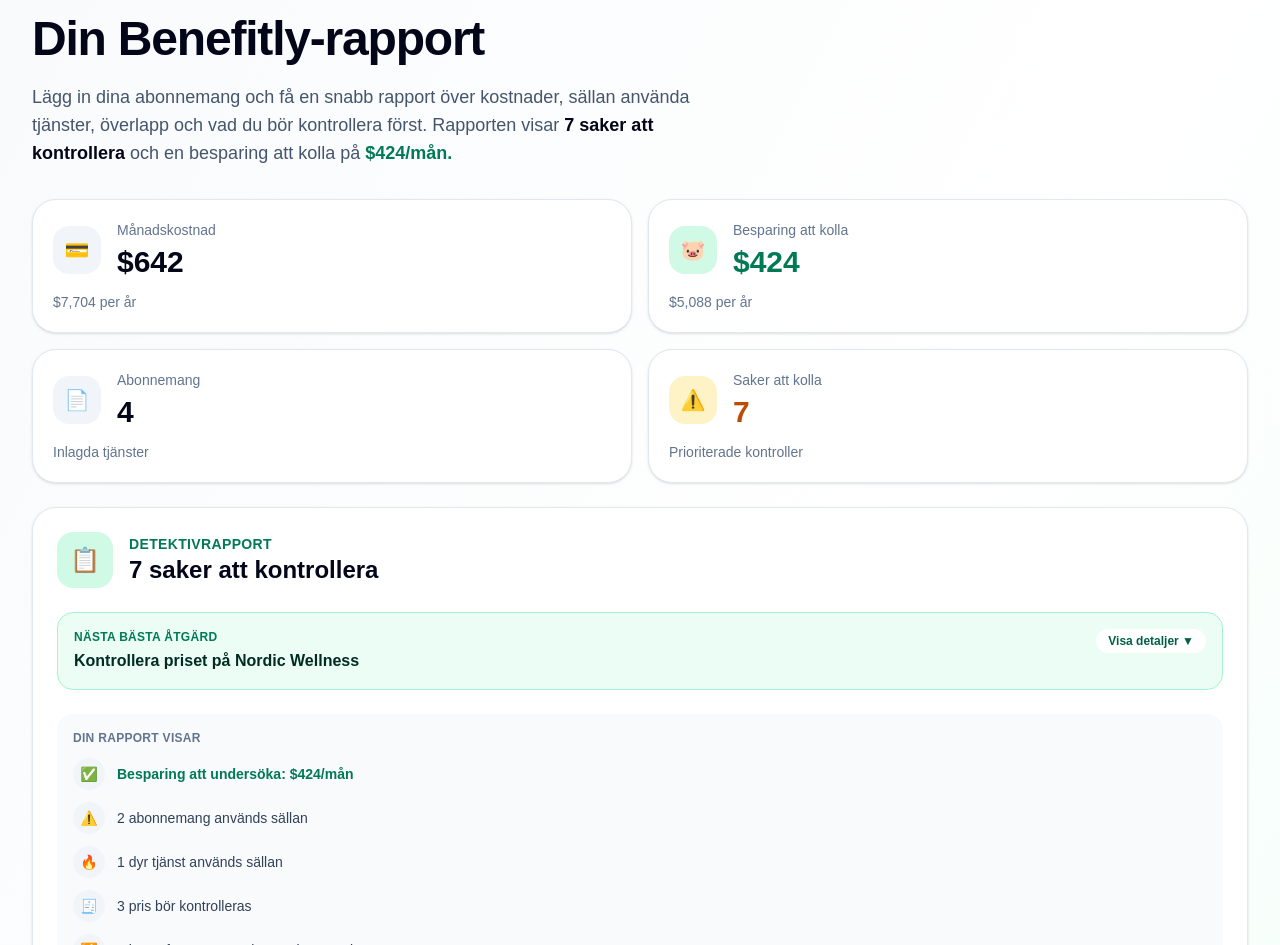
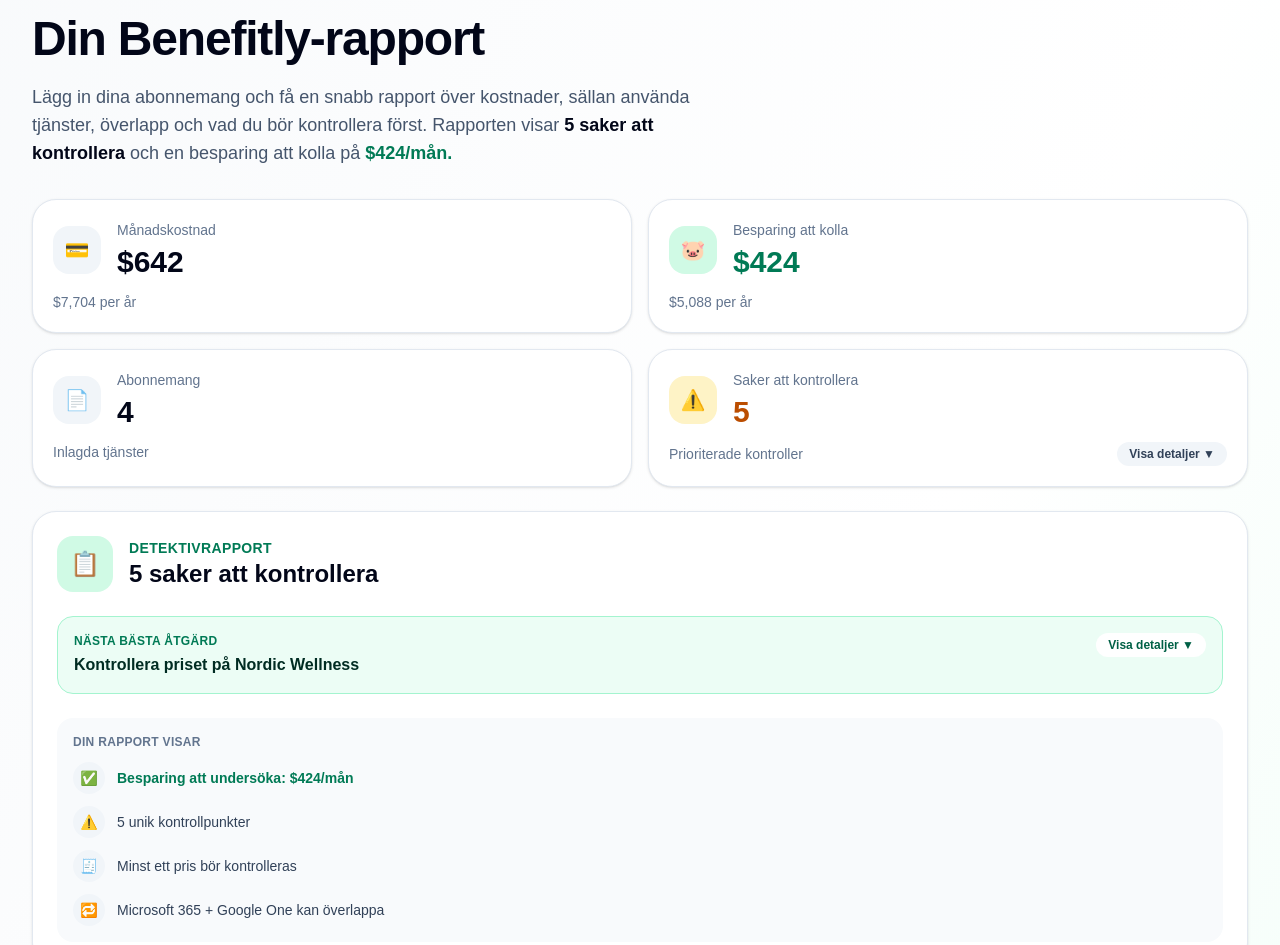
Before and after one commit to antonflygare08/Formandetektiven, a Next.js app: page / in a window 1280 px wide. Shown: the part 127-1072 px from the top of the page. Built offline with nearby package versions, Linux system fonts and the light colour scheme.

Commit message:
Improve low price confirmation logic

```diff
--- a/app/page.tsx
+++ b/app/page.tsx
@@ -12,12 +12,19 @@ type Subscription = {
   billingPeriod?: BillingPeriod;
   usage: string;
   plan?: string;
+  priceConfirmed?: boolean;
   benefits: string[];
 };
 
 type Insight = {
   title: string;
   text: string;
+};
+
+type CheckItem = {
+  id: string;
+  title: string;
+  reasons: string[];
 };
 
 type KnownService = {
@@ -1118,12 +1125,18 @@ export default function Home() {
 
   const rarelyUsed = subscriptions.filter((item) => item.usage === "Sällan");
 
-  const possibleMonthlySavings = rarelyUsed.reduce(
+  const savingsCandidates = rarelyUsed.filter(
+    (item) =>
+      (getPriceSanity(item)?.level !== "low" || item.priceConfirmed) &&
+      !isConfirmedVeryLowCost(item)
+  );
+
+  const possibleMonthlySavings = savingsCandidates.reduce(
     (sum, item) => sum + getMonthlyPrice(item),
     0
   );
 
-  const possibleYearlySavings = rarelyUsed.reduce(
+  const possibleYearlySavings = savingsCandidates.reduce(
     (sum, item) => sum + getYearlyPrice(item),
     0
   );
@@ -1138,11 +1151,8 @@ export default function Home() {
     (item) => getPriceSanity(item) !== null
   );
 
-  const thingsToCheck =
-    rarelyUsed.length +
-    overlapInsights.length +
-    strongWarnings.length +
-    priceWarnings.length;
+  const checkItems = getCheckItems(subscriptions, overlapInsights);
+  const thingsToCheck = checkItems.length;
 
   const bestNextAction = getBestNextAction(subscriptions);
 
@@ -1214,6 +1224,7 @@ export default function Home() {
                 billingPeriod,
                 usage,
                 plan: cleanedPlan,
+                priceConfirmed: false,
                 benefits: getBenefitsForSubscription(
                   name,
                   category,
@@ -1237,6 +1248,7 @@ export default function Home() {
       billingPeriod,
       usage,
       plan: cleanedPlan,
+      priceConfirmed: false,
       benefits: getBenefitsForSubscription(name, category, cleanedPlan),
     };
 
@@ -1268,6 +1280,14 @@ export default function Home() {
     setUsage(subscription.usage);
     setPlan(subscription.plan ?? "");
     setShowForm(true);
+  }
+
+  function handleConfirmPrice(id: number) {
+    setSubscriptions(
+      subscriptions.map((item) =>
+        item.id === id ? { ...item, priceConfirmed: true } : item
+      )
+    );
   }
 
   function handleCancelEdit() {
@@ -1407,13 +1427,7 @@ export default function Home() {
                   description="Inlagda tjänster"
                 />
 
-                <DashboardCard
-                  icon="⚠️"
-                  title="Saker att kolla"
-                  value={thingsToCheck.toString()}
-                  description="Prioriterade kontroller"
-                  warning
-                />
+                <CheckItemsCard checkItems={checkItems} />
               </section>
             </div>
 
@@ -1425,6 +1439,7 @@ export default function Home() {
                 overlapInsights={overlapInsights}
                 strongWarnings={strongWarnings}
                 priceWarnings={priceWarnings}
+                checkItems={checkItems}
                 bestNextAction={bestNextAction}
               />
 
@@ -1692,6 +1707,7 @@ export default function Home() {
                   subscription={subscription}
                   onDelete={handleDeleteSubscription}
                   onEdit={handleEditSubscription}
+                  onConfirmPrice={handleConfirmPrice}
                 />
               ))}
             </div>
@@ -1879,14 +1895,8 @@ function getPriceLimitsForCategory(category: string) {
   return makeLimit(1000, 2000, "den här typen av tjänst");
 }
 
-function getLowPriceLimitForKnownPaidService(subscription: Subscription) {
-  const service = findKnownService(subscription.name);
-
-  if (!service) {
-    return null;
-  }
-
-  const servicesThatCanBeFree = [
+function getServicesThatCanBeFree() {
+  return [
     "IKEA Family",
     "H&M",
     "ICA",
@@ -1899,8 +1909,45 @@ function getLowPriceLimitForKnownPaidService(subscription: Subscription) {
     "Apotek Hjärtat",
     "Lyko",
   ];
-
-  if (servicesThatCanBeFree.includes(service.displayName)) {
+}
+
+function isLikelyFreeMembership(subscription: Subscription) {
+  if (getMonthlyPrice(subscription) !== 0) {
+    return false;
+  }
+
+  const service = findKnownService(subscription.name);
+
+  if (service && getServicesThatCanBeFree().includes(service.displayName)) {
+    return true;
+  }
+
+  return (
+    subscription.category === "Medlemskap" ||
+    subscription.category === "Shopping"
+  );
+}
+
+function getVeryLowCostLimit() {
+  return Math.round(20 * getCurrencyMultiplier());
+}
+
+function isConfirmedVeryLowCost(subscription: Subscription) {
+  return (
+    subscription.priceConfirmed === true &&
+    getMonthlyPrice(subscription) > 0 &&
+    getMonthlyPrice(subscription) < getVeryLowCostLimit()
+  );
+}
+
+function getLowPriceLimitForKnownPaidService(subscription: Subscription) {
+  const service = findKnownService(subscription.name);
+
+  if (!service) {
+    return null;
+  }
+
+  if (getServicesThatCanBeFree().includes(service.displayName)) {
     return null;
   }
 
@@ -1926,7 +1973,7 @@ function getLowPriceLimitForKnownPaidService(subscription: Subscription) {
   return Math.round(20 * getCurrencyMultiplier());
 }
 
-function getPriceSanity(subscription: Subscription): PriceSanity | null {
+function getRawPriceSanity(subscription: Subscription): PriceSanity | null {
   const limits = getPriceLimitsForCategory(subscription.category);
   const monthlyPrice = getMonthlyPrice(subscription);
   const lowPriceLimit = getLowPriceLimitForKnownPaidService(subscription);
@@ -1968,6 +2015,14 @@ function getPriceSanity(subscription: Subscription): PriceSanity | null {
   }
 
   return null;
+}
+
+function getPriceSanity(subscription: Subscription): PriceSanity | null {
+  if (subscription.priceConfirmed) {
+    return null;
+  }
+
+  return getRawPriceSanity(subscription);
 }
 
 function getHighestPriceWarning(subscriptions: Subscription[]) {
@@ -2085,6 +2140,65 @@ function getOverlapInsights(subscriptions: Subscription[]): Insight[] {
   }
 
   return insights;
+}
+
+function getCheckItems(
+  subscriptions: Subscription[],
+  overlapInsights: Insight[]
+): CheckItem[] {
+  const subscriptionChecks = subscriptions
+    .map((subscription) => {
+      const reasons: string[] = [];
+      const priceSanity = getPriceSanity(subscription);
+      const monthlyPrice = getMonthlyPrice(subscription);
+
+      if (priceSanity?.level === "low") {
+        reasons.push("Priset verkar ovanligt lågt");
+      }
+
+      if (priceSanity?.level === "unusual") {
+        reasons.push("Priset verkar ovanligt högt");
+      }
+
+      if (priceSanity?.level === "extreme") {
+        reasons.push("Priset verkar extremt högt");
+      }
+
+      if (!isConfirmedVeryLowCost(subscription)) {
+        if (subscription.usage === "Sällan" && monthlyPrice >= 150) {
+          reasons.push("Används sällan och kostar en del");
+        } else if (subscription.usage === "Sällan") {
+          reasons.push("Används sällan");
+        }
+      }
+
+      if (subscription.usage === "Ibland" && monthlyPrice >= 250) {
+        reasons.push("Används ibland och kostar en del");
+      }
+
+      if (subscription.category === "Mobil" && monthlyPrice >= 250) {
+        reasons.push("Mobilkostnaden kan vara värd att jämföra");
+      }
+
+      if (reasons.length === 0) {
+        return null;
+      }
+
+      return {
+        id: `subscription-${subscription.id}`,
+        title: subscription.name,
+        reasons,
+      };
+    })
+    .filter((item): item is CheckItem => item !== null);
+
+  const overlapChecks = overlapInsights.map((insight, index) => ({
+    id: `overlap-${index}`,
+    title: insight.title,
+    reasons: [insight.text],
+  }));
+
+  return [...subscriptionChecks, ...overlapChecks];
 }
 
 function getBestNextAction(subscriptions: Subscription[]): Insight | null {
@@ -2191,7 +2305,7 @@ function getBestNextAction(subscriptions: Subscription[]): Insight | null {
   }
 
   const rarelyUsed = subscriptions
-    .filter((item) => item.usage === "Sällan")
+    .filter((item) => item.usage === "Sällan" && !isConfirmedVeryLowCost(item))
     .sort((a, b) => getMonthlyPrice(b) - getMonthlyPrice(a));
 
   if (rarelyUsed.length > 0) {
@@ -2234,6 +2348,14 @@ function getBestNextAction(subscriptions: Subscription[]): Insight | null {
 
 function getValueAssessment(subscription: Subscription) {
   const priceSanity = getPriceSanity(subscription);
+
+  if (isLikelyFreeMembership(subscription)) {
+    return {
+      label: "Gratis medlemskap",
+      description: "Kostar 0 kr. Värdet beror på om rabatter, bonus eller förmåner används.",
+      className: "border-emerald-200 bg-emerald-50 text-emerald-800",
+    };
+  }
 
   if (priceSanity?.level === "low") {
     return {
@@ -2265,6 +2387,16 @@ function getValueAssessment(subscription: Subscription) {
     };
   }
 
+  if (isConfirmedVeryLowCost(subscription)) {
+    return {
+      label: "Låg kostnad",
+      description: `Priset är bekräftat och kostnaden är bara ${formatCurrency(
+        getMonthlyPrice(subscription)
+      )}/mån.`,
+      className: "border-emerald-200 bg-emerald-50 text-emerald-800",
+    };
+  }
+
   if (subscription.usage === "Sällan" && getMonthlyPrice(subscription) >= 150) {
     return {
       label: "Dyrt för låg användning",
@@ -2317,6 +2449,10 @@ function getValueAssessment(subscription: Subscription) {
 function getRecommendedAction(subscription: Subscription) {
   const priceSanity = getPriceSanity(subscription);
 
+  if (isLikelyFreeMembership(subscription)) {
+    return "Gratis medlemskap. Behåll om du använder rabatter, bonus eller förmåner.";
+  }
+
   if (priceSanity?.level === "low") {
     return "Kontrollera om priset stämmer, om det är kampanj, delad kostnad eller provperiod.";
   }
@@ -2325,6 +2461,12 @@ function getRecommendedAction(subscription: Subscription) {
     return "Kontrollera priset, år/månad och vad som ingår. Det kan vara rimligt om förmånerna är mycket värdefulla.";
   }
 
+  if (isConfirmedVeryLowCost(subscription)) {
+    return `Behåll om du får någon nytta av tjänsten. Besparingen är bara ${formatCurrency(
+      getMonthlyPrice(subscription)
+    )}/mån.`;
+  }
+
   if (subscription.usage === "Sällan" && getMonthlyPrice(subscription) >= 150) {
     return "Pausa eller säg upp om du inte behöver den.";
   }
@@ -2358,6 +2500,10 @@ function getRecommendedAction(subscription: Subscription) {
 
 function getRecommendationReason(subscription: Subscription) {
   const priceSanity = getPriceSanity(subscription);
+
+  if (isLikelyFreeMembership(subscription)) {
+    return "0 kr/mån påverkar inte kostnaden, men förmånerna kan ändå vara värda att använda.";
+  }
 
   if (priceSanity?.level === "low") {
     return `${formatCurrency(
@@ -2371,6 +2517,10 @@ function getRecommendationReason(subscription: Subscription) {
     } för ${priceSanity.categoryLabel}.`;
   }
 
+  if (isConfirmedVeryLowCost(subscription)) {
+    return "Kostnaden är så låg att den normalt inte är en viktig sparsignal.";
+  }
+
   if (subscription.usage === "Sällan" && getMonthlyPrice(subscription) >= 150) {
     return `${formatCurrency(getMonthlyPrice(subscription))}/mån och används sällan.`;
   }
@@ -2387,7 +2537,15 @@ function getRecommendationReason(subscription: Subscription) {
 }
 
 function shouldShowRecommendationReason(subscription: Subscription) {
+  if (isLikelyFreeMembership(subscription)) {
+    return true;
+  }
+
   if (getPriceSanity(subscription)) {
+    return true;
+  }
+
+  if (isConfirmedVeryLowCost(subscription)) {
     return true;
   }
 
@@ -2776,6 +2934,61 @@ function getBenefitsByCategory(category: string) {
     "Se om du betalar för något liknande redan",
     "Kontrollera om tjänsten används tillräckligt",
   ];
+}
+
+function CheckItemsCard({ checkItems }: { checkItems: CheckItem[] }) {
+  const [showDetails, setShowDetails] = useState(false);
+
+  return (
+    <div className="rounded-3xl border border-slate-200 bg-white p-5 shadow-sm">
+      <div className="flex items-center gap-4">
+        <div className="flex h-12 w-12 items-center justify-center rounded-2xl bg-amber-100 text-xl">
+          ⚠️
+        </div>
+
+        <div>
+          <p className="text-sm font-medium text-slate-500">
+            Saker att kontrollera
+          </p>
+          <p className="mt-1 text-3xl font-black text-amber-700">
+            {checkItems.length}
+          </p>
+        </div>
+      </div>
+
+      <div className="mt-3 flex items-center justify-between gap-3">
+        <p className="text-sm text-slate-500">Prioriterade kontroller</p>
+
+        {checkItems.length > 0 && (
+          <button
+            type="button"
+            onClick={() => setShowDetails(!showDetails)}
+            className="rounded-full bg-slate-100 px-3 py-1 text-xs font-black text-slate-700 hover:bg-slate-200"
+          >
+            {showDetails ? "Dölj ▲" : "Visa detaljer ▼"}
+          </button>
+        )}
+      </div>
+
+      {showDetails && checkItems.length > 0 && (
+        <div className="mt-4 space-y-3 rounded-2xl bg-slate-50 p-3">
+          {checkItems.map((item) => (
+            <div key={item.id} className="rounded-2xl bg-white p-3 shadow-sm">
+              <p className="text-sm font-black text-slate-900">{item.title}</p>
+
+              <ul className="mt-2 space-y-1">
+                {item.reasons.map((reason) => (
+                  <li key={reason} className="text-xs font-semibold text-slate-600">
+                    • {reason}
+                  </li>
+                ))}
+              </ul>
+            </div>
+          ))}
+        </div>
+      )}
+    </div>
+  );
 }
 
 function DashboardCard({
@@ -2836,6 +3049,7 @@ function DetectiveReport({
   overlapInsights,
   strongWarnings,
   priceWarnings,
+  checkItems,
   bestNextAction,
 }: {
   subscriptions: Subscription[];
@@ -2844,6 +3058,7 @@ function DetectiveReport({
   overlapInsights: Insight[];
   strongWarnings: Subscription[];
   priceWarnings: Subscription[];
+  checkItems: CheckItem[];
   bestNextAction: Insight | null;
 }) {
   const [showNextActionDetails, setShowNextActionDetails] = useState(false);
@@ -2861,11 +3076,7 @@ function DetectiveReport({
 
   const firstOverlap = overlapInsights[0];
   const focusSubscription = getReportFocusSubscription(subscriptions);
-  const reportCheckCount =
-    rarelyUsed.length +
-    overlapInsights.length +
-    strongWarnings.length +
-    priceWarnings.length;
+  const reportCheckCount = checkItems.length;
 
   return (
     <section className="rounded-3xl border border-slate-200 bg-white p-6 shadow-sm">
@@ -2938,20 +3149,15 @@ function DetectiveReport({
 
           <ReportLine
             icon="⚠️"
-            text={`${rarelyUsed.length} abonnemang används sällan`}
+            text={`${checkItems.length} unik kontrollpunkt${
+              checkItems.length === 1 ? "" : "er"
+            }`}
           />
-
-          {strongWarnings.length > 0 && (
-            <ReportLine
-              icon="🔥"
-              text={`${strongWarnings.length} dyr tjänst används sällan`}
-            />
-          )}
 
           {priceWarnings.length > 0 && (
             <ReportLine
               icon="🧾"
-              text={`${priceWarnings.length} pris bör kontrolleras`}
+              text="Minst ett pris bör kontrolleras"
             />
           )}
 
@@ -2978,7 +3184,7 @@ function getReportFocusSubscription(subscriptions: Subscription[]) {
   }
 
   const rarelyUsed = subscriptions
-    .filter((item) => item.usage === "Sällan")
+    .filter((item) => item.usage === "Sällan" && !isConfirmedVeryLowCost(item))
     .sort((a, b) => getMonthlyPrice(b) - getMonthlyPrice(a));
 
   if (rarelyUsed.length > 0) {
@@ -3754,16 +3960,21 @@ function SubscriptionCard({
   subscription,
   onDelete,
   onEdit,
+  onConfirmPrice,
 }: {
   subscription: Subscription;
   onDelete: (id: number) => void;
   onEdit: (subscription: Subscription) => void;
+  onConfirmPrice: (id: number) => void;
 }) {
   const [showBenefits, setShowBenefits] = useState(false);
   const valueAssessment = getValueAssessment(subscription);
   const recommendedAction = getRecommendedAction(subscription);
   const recommendationReason = getRecommendationReason(subscription);
   const serviceIcon = getServiceIcon(subscription);
+  const rawPriceSanity = getRawPriceSanity(subscription);
+  const shouldShowConfirmPriceButton =
+    rawPriceSanity !== null && !subscription.priceConfirmed;
 
   return (
     <article className="overflow-hidden rounded-3xl border border-slate-200 bg-white shadow-sm transition hover:-translate-y-0.5 hover:shadow-md">
@@ -3818,6 +4029,16 @@ function SubscriptionCard({
             >
               {valueAssessment.label}
             </div>
+
+            {shouldShowConfirmPriceButton && (
+              <button
+                type="button"
+                onClick={() => onConfirmPrice(subscription.id)}
+                className="mt-2 rounded-full border border-slate-300 bg-white px-3 py-1 text-xs font-black text-slate-700 hover:bg-slate-100"
+              >
+                Priset är korrekt
+              </button>
+            )}
           </div>
         </div>
 
```
